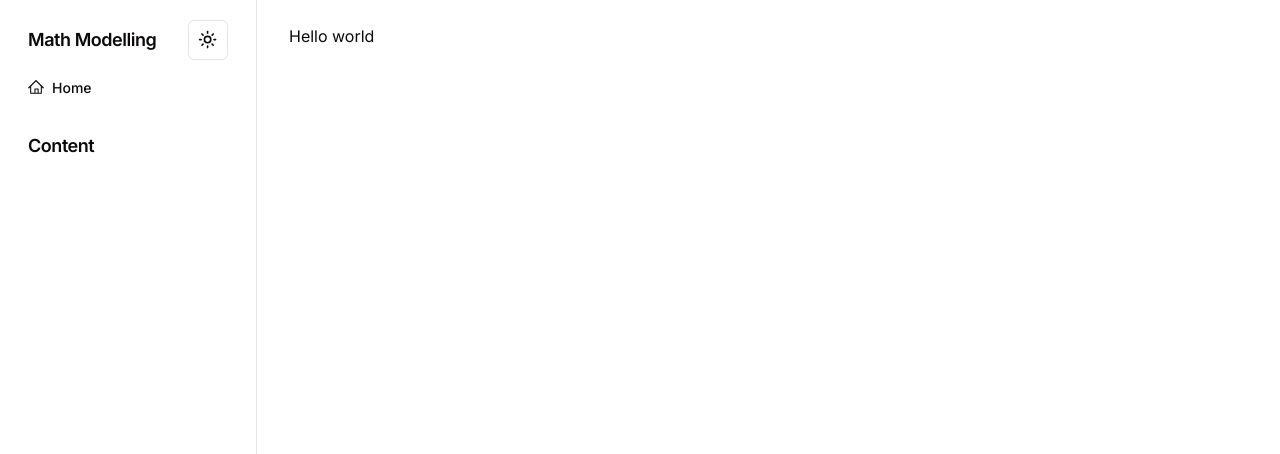
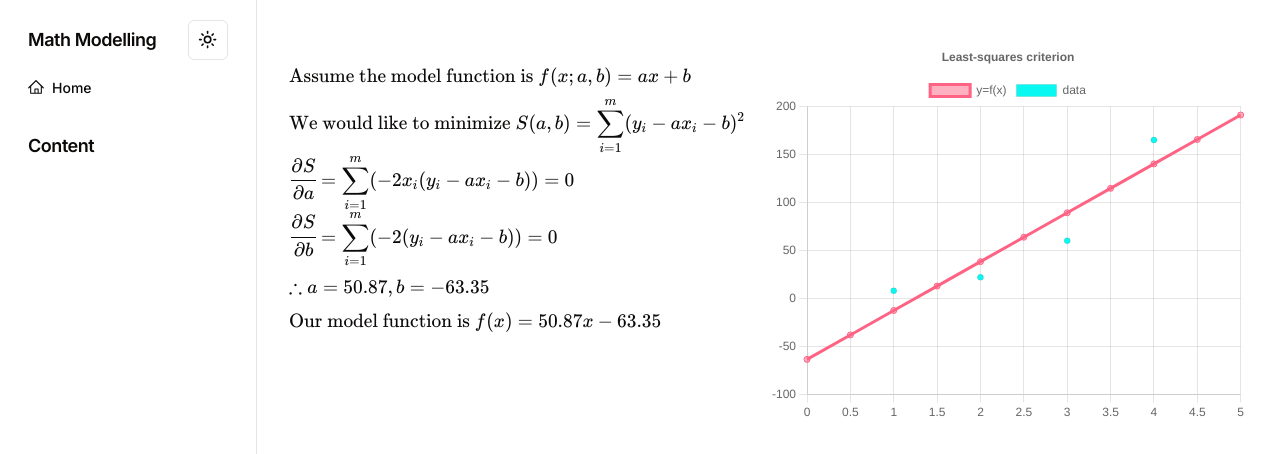
Before and after one commit to Iafcy622/math-modeling, a Next.js app: page / in a window 1280 px wide. Shown: the top 454 px of the page. Built offline with nearby package versions, Linux system fonts and the light colour scheme.

Commit message:
Added Least-squares example

```diff
--- a/app/layout.tsx
+++ b/app/layout.tsx
@@ -17,7 +17,7 @@ export default function RootLayout({
   children: React.ReactNode;
 }>) {
   return (
-    <html lang="en">
+    <html lang="en" suppressHydrationWarning>
       <body className={inter.className}>
         <ThemeProvider
           attribute="class"
--- a/app/page.tsx
+++ b/app/page.tsx
@@ -1,7 +1,11 @@
+"use client";
+
+import Example from "@/components/example";
+
 export default function Home() {
   return (
     <main>
-      <h1>Hello world</h1>
+      <Example />
     </main>
   );
 }
--- /dev/null
+++ b/components/example.tsx
@@ -0,0 +1,135 @@
+"use client";
+
+import {
+  Table,
+  TableBody,
+  TableCaption,
+  TableCell,
+  TableHead,
+  TableHeader,
+  TableRow,
+} from "@/components/ui/table";
+import {
+  Chart as ChartJS,
+  CategoryScale,
+  LinearScale,
+  PointElement,
+  LineElement,
+  Title,
+  Tooltip,
+  Legend,
+  ScatterController,
+  ScatterDataPoint,
+  ChartOptions,
+  ChartData,
+} from "chart.js";
+import { Chart } from "react-chartjs-2";
+import { generateData, polyfit1d } from "@/lib/generate";
+import KaTeX from "@/components/katex-expression";
+
+ChartJS.register(
+  CategoryScale,
+  LinearScale,
+  PointElement,
+  LineElement,
+  ScatterController,
+  Title,
+  Tooltip,
+  Legend
+);
+
+export default function Example() {
+  const pts: ScatterDataPoint[] = [
+    { x: 1, y: 8.1 },
+    { x: 2, y: 22.1 },
+    { x: 3, y: 60.1 },
+    { x: 4, y: 165 },
+  ];
+  const [xValues, yValues] = generateData("50.87 * x - 63.35", 0, 5, 0.5);
+
+  const { a, b } = polyfit1d(pts);
+
+  const options: ChartOptions = {
+    responsive: true,
+    aspectRatio: 1.25,
+    plugins: {
+      legend: {
+        position: "top" as const,
+      },
+      title: {
+        display: true,
+        text: "Least-squares criterion",
+      },
+    },
+  };
+
+  const data: ChartData = {
+    labels: xValues,
+    datasets: [
+      {
+        type: "line" as const,
+        label: "y=f(x)",
+        data: yValues,
+        borderColor: "rgb(255, 99, 132)",
+        backgroundColor: "rgba(255, 99, 132, 0.5)",
+      },
+      {
+        type: "scatter" as const,
+        label: "data",
+        data: pts,
+        backgroundColor: "rgb(9, 249, 242)",
+      },
+    ],
+  };
+
+  return (
+    <main>
+      <div className="grid grid-cols-2 w-full py-4">
+        <div className="w-full">
+          {/* <Table>
+            <TableCaption>Data points</TableCaption>
+            <TableHeader>
+              <TableRow>
+                <TableHead>x</TableHead>
+                <TableHead>y</TableHead>
+              </TableRow>
+            </TableHeader>
+            <TableBody>
+              {pts.map((pt) => {
+                return (
+                  <TableRow>
+                    <TableCell>{pt.x}</TableCell>
+                    <TableCell>{pt.y}</TableCell>
+                  </TableRow>
+                );
+              })}
+            </TableBody>
+          </Table> */}
+          <KaTeX
+            texExpression="\text{Assume the model function is }f(x;a,b)=ax+b"
+            className="mt-6"
+          />
+          <KaTeX
+            texExpression="\displaystyle\text{We would like to minimize }S(a,b) = \sum_{i=1}^m (y_i-ax_i-b)^2"
+            className="mt-2"
+          />
+          <KaTeX texExpression="\displaystyle \cfrac{\partial S}{\partial a} = \sum_{i=1}^m (-2x_i(y_i-ax_i-b)) = 0" />
+          <KaTeX texExpression="\displaystyle \cfrac{\partial S}{\partial b} = \sum_{i=1}^m (-2(y_i-ax_i-b)) = 0" />
+          <KaTeX
+            texExpression={`\\therefore a=${a.toFixed(2)}, b=${b.toFixed(2)}`}
+            className="mt-2"
+          />
+          <KaTeX
+            texExpression={`\\text{Our model function is }f(x)=${a.toFixed(
+              2
+            )}x ${b > 0 ? "+" : "-"} ${Math.abs(b).toFixed(2)}`}
+            className="mt-2"
+          />
+        </div>
+        <div className="w-full">
+          <Chart type="line" data={data} options={options} />
+        </div>
+      </div>
+    </main>
+  );
+}
--- /dev/null
+++ b/components/katex-expression.tsx
@@ -0,0 +1,21 @@
+import katex from "katex";
+import { useEffect, useRef } from "react";
+import "katex/dist/katex.min.css";
+
+function KaTeX({
+  texExpression,
+  className = "",
+}: {
+  texExpression: string;
+  className?: string;
+}) {
+  const containerRef = useRef<HTMLInputElement>(null);
+
+  useEffect(() => {
+    katex.render(texExpression, containerRef.current as HTMLInputElement);
+  }, [texExpression]);
+
+  return <div ref={containerRef} className={className} />;
+}
+
+export default KaTeX;
--- /dev/null
+++ b/components/ui/table.tsx
@@ -0,0 +1,117 @@
+import * as React from "react"
+
+import { cn } from "@/lib/utils"
+
+const Table = React.forwardRef<
+  HTMLTableElement,
+  React.HTMLAttributes<HTMLTableElement>
+>(({ className, ...props }, ref) => (
+  <div className="relative w-full overflow-auto">
+    <table
+      ref={ref}
+      className={cn("w-full caption-bottom text-sm", className)}
+      {...props}
+    />
+  </div>
+))
+Table.displayName = "Table"
+
+const TableHeader = React.forwardRef<
+  HTMLTableSectionElement,
+  React.HTMLAttributes<HTMLTableSectionElement>
+>(({ className, ...props }, ref) => (
+  <thead ref={ref} className={cn("[&_tr]:border-b", className)} {...props} />
+))
+TableHeader.displayName = "TableHeader"
+
+const TableBody = React.forwardRef<
+  HTMLTableSectionElement,
+  React.HTMLAttributes<HTMLTableSectionElement>
+>(({ className, ...props }, ref) => (
+  <tbody
+    ref={ref}
+    className={cn("[&_tr:last-child]:border-0", className)}
+    {...props}
+  />
+))
+TableBody.displayName = "TableBody"
+
+const TableFooter = React.forwardRef<
+  HTMLTableSectionElement,
+  React.HTMLAttributes<HTMLTableSectionElement>
+>(({ className, ...props }, ref) => (
+  <tfoot
+    ref={ref}
+    className={cn(
+      "border-t bg-muted/50 font-medium [&>tr]:last:border-b-0",
+      className
+    )}
+    {...props}
+  />
+))
+TableFooter.displayName = "TableFooter"
+
+const TableRow = React.forwardRef<
+  HTMLTableRowElement,
+  React.HTMLAttributes<HTMLTableRowElement>
+>(({ className, ...props }, ref) => (
+  <tr
+    ref={ref}
+    className={cn(
+      "border-b transition-colors hover:bg-muted/50 data-[state=selected]:bg-muted",
+      className
+    )}
+    {...props}
+  />
+))
+TableRow.displayName = "TableRow"
+
+const TableHead = React.forwardRef<
+  HTMLTableCellElement,
+  React.ThHTMLAttributes<HTMLTableCellElement>
+>(({ className, ...props }, ref) => (
+  <th
+    ref={ref}
+    className={cn(
+      "h-12 px-4 text-left align-middle font-medium text-muted-foreground [&:has([role=checkbox])]:pr-0",
+      className
+    )}
+    {...props}
+  />
+))
+TableHead.displayName = "TableHead"
+
+const TableCell = React.forwardRef<
+  HTMLTableCellElement,
+  React.TdHTMLAttributes<HTMLTableCellElement>
+>(({ className, ...props }, ref) => (
+  <td
+    ref={ref}
+    className={cn("p-4 align-middle [&:has([role=checkbox])]:pr-0", className)}
+    {...props}
+  />
+))
+TableCell.displayName = "TableCell"
+
+const TableCaption = React.forwardRef<
+  HTMLTableCaptionElement,
+  React.HTMLAttributes<HTMLTableCaptionElement>
+>(({ className, ...props }, ref) => (
+  <caption
+    ref={ref}
+    className={cn("mt-4 text-sm text-muted-foreground", className)}
+    {...props}
+  />
+))
+TableCaption.displayName = "TableCaption"
+
+export {
+  Table,
+  TableHeader,
+  TableBody,
+  TableFooter,
+  TableHead,
+  TableRow,
+  TableCell,
+  TableCaption,
+}
--- /dev/null
+++ b/lib/generate.ts
@@ -0,0 +1,42 @@
+import { Point } from "chart.js";
+import { create, all } from "mathjs";
+
+const math = create(all, {});
+
+export function generateData(
+  value: string,
+  i1: number,
+  i2: number,
+  step: number = 1
+) {
+  const xValues: number[] = [];
+  const yValues: number[] = [];
+
+  for (let x = i1; x <= i2; x += step) {
+    yValues.push(eval(value));
+    xValues.push(x);
+  }
+
+  return [xValues, yValues];
+}
+
+export function polyfit1d(data: Point[]): { a: number; b: number } {
+  const xValues = data.map((d) => d.x);
+  const yValues = data.map((d) => d.y);
+
+  const A = math.matrix([
+    [
+      xValues.reduce((acc, curr) => acc + curr * curr, 0),
+      xValues.reduce((acc, curr) => acc + curr, 0),
+    ],
+    [xValues.reduce((acc, curr) => acc + curr, 0), xValues.length],
+  ]);
+  const B = math.matrix([
+    xValues.map((x, i) => x * yValues[i]).reduce((acc, curr) => acc + curr, 0),
+    yValues.reduce((acc, curr) => acc + curr, 0),
+  ]);
+
+  const res = math.multiply(math.inv(A), B);
+
+  return { a: res.get([0]), b: res.get([1]) };
+}
--- a/package.json
+++ b/package.json
@@ -13,17 +13,22 @@
     "@radix-ui/react-icons": "^1.3.0",
     "@radix-ui/react-scroll-area": "^1.0.5",
     "@radix-ui/react-slot": "^1.0.2",
+    "chart.js": "^4.4.2",
     "class-variance-authority": "^0.7.0",
     "clsx": "^2.1.0",
+    "katex": "^0.16.9",
     "lucide-react": "^0.352.0",
+    "mathjs": "^12.4.0",
     "next": "14.1.3",
     "next-themes": "^0.2.1",
     "react": "^18",
+    "react-chartjs-2": "^5.2.0",
     "react-dom": "^18",
     "tailwind-merge": "^2.2.1",
     "tailwindcss-animate": "^1.0.7"
   },
   "devDependencies": {
+    "@types/katex": "^0.16.7",
     "@types/node": "^20",
     "@types/react": "^18",
     "@types/react-dom": "^18",
```
Also changed, not shown: 1 other file (tests, documents, lock files or other folders).
